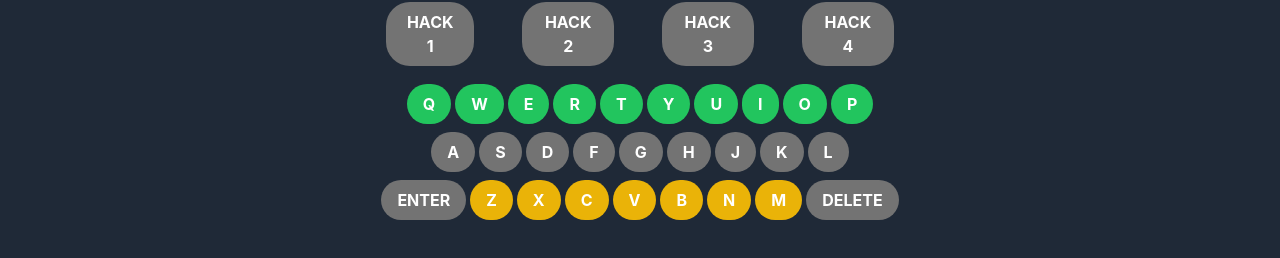
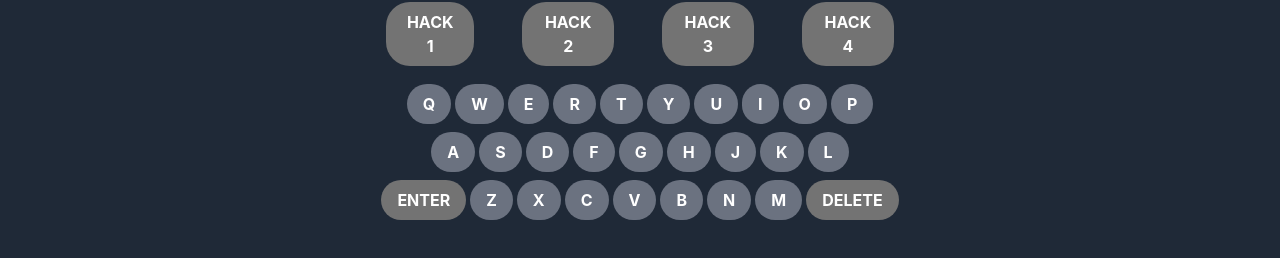
Before and after one commit to hackordle-team/hackordle-frontend, a React (Create React App) app: page /single in a window 1280 px wide. Shown: the part 578-836 px from the top of the page. Built offline with nearby package versions, Linux system fonts and the light colour scheme; no server answers.

Commit message:
Add keyboard coloring

```diff
--- a/src/const/const.ts
+++ b/src/const/const.ts
@@ -1,19 +1,18 @@
 import { GameElementType, GameState } from "./types";
-import BoardElement from "../game/BoardElement";
 
 export const MockElement1: GameElementType = {
   letter: "a",
-  color: "GRAY"
+  color: "GRAY",
 };
 
 export const MockElement2: GameElementType = {
   letter: "b",
-  color: "YELLOW"
+  color: "YELLOW",
 };
 
 export const MockElement3: GameElementType = {
   letter: "a",
-  color: "GREEN"
+  color: "GREEN",
 };
 
 export const MockGameState: GameState = {
@@ -21,19 +20,45 @@ export const MockGameState: GameState = {
   rows: [
     {
       length: 7,
-      elements: [MockElement1, MockElement2, MockElement3, MockElement1, MockElement1, MockElement3, MockElement3]
+      elements: [
+        MockElement1,
+        MockElement2,
+        MockElement3,
+        MockElement1,
+        MockElement1,
+        MockElement3,
+        MockElement3,
+      ],
     },
     {
       length: 5,
-      elements: [MockElement1, MockElement2, MockElement2, MockElement1, MockElement3]
+      elements: [
+        MockElement1,
+        MockElement2,
+        MockElement2,
+        MockElement1,
+        MockElement3,
+      ],
     },
     {
       length: 7,
-      elements: [MockElement1, MockElement1, MockElement2, MockElement3, MockElement2, MockElement2, MockElement2]
+      elements: [
+        MockElement1,
+        MockElement1,
+        MockElement2,
+        MockElement3,
+        MockElement2,
+        MockElement2,
+        MockElement2,
+      ],
     },
     {
       length: 4,
-      elements: [MockElement1, MockElement2, MockElement1, MockElement3]
-    }
-  ]
+      elements: [MockElement1, MockElement2, MockElement1, MockElement3],
+    },
+  ],
 };
+
+export const LETTER_TOP = ["Q", "W", "E", "R", "T", "Y", "U", "I", "O", "P"];
+export const LETTER_MID = ["A", "S", "D", "F", "G", "H", "J", "K", "L"];
+export const LETTER_BOTTOM = ["Z", "X", "C", "V", "B", "N", "M"];
--- a/src/const/types.ts
+++ b/src/const/types.ts
@@ -1,4 +1,10 @@
-export type ColorType = "GRAY" | "GREEN" | "YELLOW" | "BLANK" | "INNER";
+export type ColorType =
+  | "GRAY"
+  | "GREEN"
+  | "YELLOW"
+  | "BLANK"
+  | "INNER"
+  | "MISSED";
 
 export type GameElementType = {
   letter: string;
--- a/src/game/Keyboard.tsx
+++ b/src/game/Keyboard.tsx
@@ -1,5 +1,6 @@
-import React, { useEffect } from "react";
-import { GameState } from "../const/types";
+import React, { useCallback, useEffect, useState } from "react";
+import { ColorType, GameState } from "../const/types";
+import { LETTER_BOTTOM, LETTER_MID, LETTER_TOP } from "../const/const";
 
 interface KeyProps {
   value: string;
@@ -12,7 +13,7 @@ const Key: React.FC<KeyProps> = ({ value, handleClick, color, hover }) => {
   return (
     <button
       className={`${color} hover:${hover} m-0.5 text-white font-bold py-2 px-4 rounded-full`}
-      onClick={() =>handleClick(value)}
+      onClick={() => handleClick(value)}
       value={value}
     >
       {value}
@@ -25,29 +26,33 @@ interface KeyboardProps {
   handleBackspace: () => void;
   handleLetter: (val: string) => void;
   gameState: GameState;
+}
 
-}
-const Keyboard: React.FC<KeyboardProps> = ({ handleBackspace, handleLetter, handleEnter, gameState }) => {
-
+const Keyboard: React.FC<KeyboardProps> = ({
+  handleBackspace,
+  handleLetter,
+  handleEnter,
+  gameState,
+}) => {
   useEffect(() => {
     const listener = (event: KeyboardEvent) => {
-      if(event.key === 'Enter') {
+      if (event.key === "Enter") {
         handleEnter();
-      } else if(event.key === 'Backspace') {
+      } else if (event.key === "Backspace") {
         handleBackspace();
       } else {
         handleLetter(event.key.toUpperCase());
       }
-    }
-    window.addEventListener('keydown', listener);
+    };
+    window.addEventListener("keydown", listener);
 
-    return () => window.removeEventListener('keydown', listener);
+    return () => window.removeEventListener("keydown", listener);
   }, []);
 
   const handleClick = (val: string) => {
-    if(val === 'DELETE') {
+    if (val === "DELETE") {
       handleBackspace();
-    } else if (val === 'ENTER') {
+    } else if (val === "ENTER") {
       handleEnter();
     } else {
       handleLetter(val);
@@ -55,12 +60,39 @@ const Keyboard: React.FC<KeyboardProps> = ({ handleBackspace, handleLetter, hand
   };
 
   // todo get colors for each char
+  const letter = [...LETTER_TOP, ...LETTER_MID, ...LETTER_BOTTOM];
+
+  const [colors, setColors] = useState(
+    Object.fromEntries(letter.map((key) => [key, "GRAY" as ColorType]))
+  );
+
+  useEffect(() => {
+    const innerColors = { ...colors };
+
+    gameState.rows.map((row) => {
+      row.elements.map((el) => {
+        innerColors[el.letter] = el.color;
+      });
+    });
+    setColors(innerColors);
+  }, [gameState, setColors]);
+
+  const getColor = useCallback(
+    (col: ColorType) => {
+      if (col === "GREEN") return "bg-green-500";
+      if (col === "YELLOW") return "bg-yellow-500";
+      if (col === "GRAY") return "bg-gray-500";
+      if (col === "MISSED") return "bg-black";
+    },
+    [colors]
+  );
+
   return (
     <div>
       <div className="flex justify-center mb-1">
-        {["Q", "W", "E", "R", "T", "Y", "U", "I", "O", "P"].map((char) => (
+        {LETTER_TOP.map((char) => (
           <Key
-            color={"bg-green-500"}
+            color={getColor(colors[char]) ?? ""}
             hover={"bg-green-700"}
             key={char}
             handleClick={handleClick}
@@ -69,9 +101,9 @@ const Keyboard: React.FC<KeyboardProps> = ({ handleBackspace, handleLetter, hand
         ))}
       </div>
       <div className="flex justify-center mb-1">
-        {["A", "S", "D", "F", "G", "H", "J", "K", "L"].map((char) => (
+        {LETTER_MID.map((char) => (
           <Key
-            color={"bg-neutral-500"}
+            color={getColor(colors[char]) ?? ""}
             hover={"bg-neutral-700"}
             key={char}
             handleClick={handleClick}
@@ -86,9 +118,9 @@ const Keyboard: React.FC<KeyboardProps> = ({ handleBackspace, handleLetter, hand
           value="ENTER"
           handleClick={handleClick}
         />
-        {['Z', 'X', 'C', 'V', 'B', 'N', 'M'].map((char) => (
+        {LETTER_BOTTOM.map((char) => (
           <Key
-            color={"bg-yellow-500"}
+            color={getColor(colors[char]) ?? ""}
             hover={"bg-yellow-700"}
             key={char}
             handleClick={handleClick}
```
